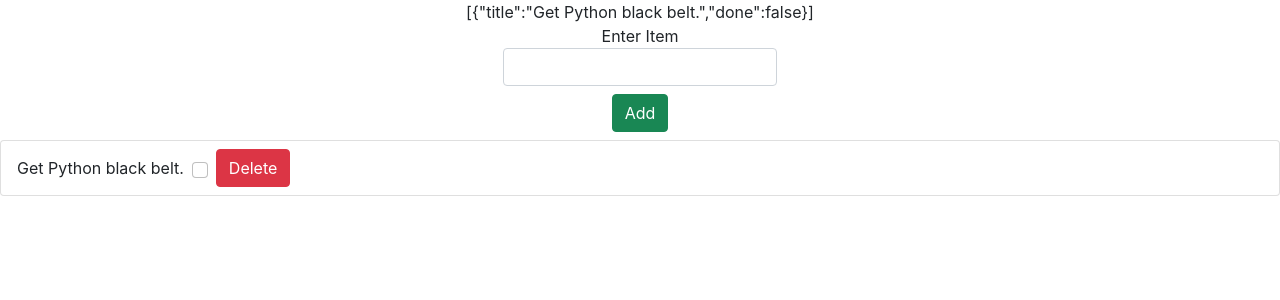
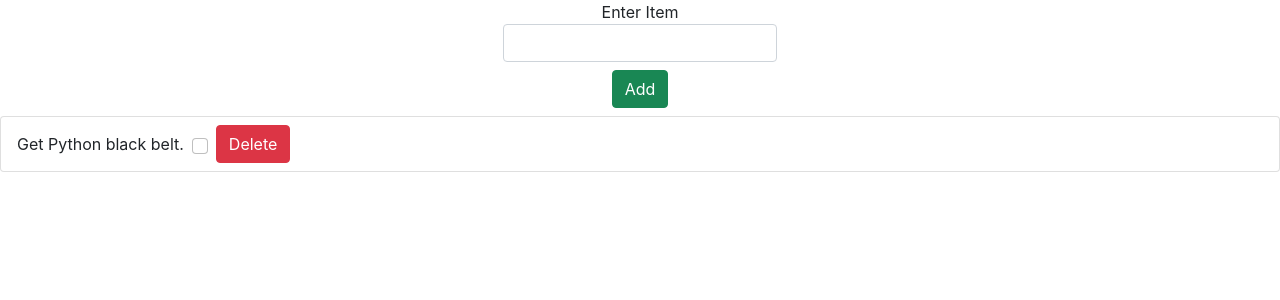
Before and after one commit to itswcl/MERN_js_todolist, a React (Create React App) app: page / in a window 1280 px wide. Shown: the top 300 px of the page. Built offline with nearby package versions, Linux system fonts and the light colour scheme.

Commit message:
trying to useEffect and localStorage

```diff
--- a/src/App.js
+++ b/src/App.js
@@ -16,6 +16,7 @@ function App() {
       ...list,
       { title: itemTitle, done: done }
     ])
+
   }
 
   const itemUpdate = (idx) => {
@@ -41,7 +42,6 @@ function App() {
 
   return (
     <div className="App">
-      {JSON.stringify(list)}
       {/* sent the main function */}
       {/* with key onNewItem in FormAdd.jx */}
       <FormAdd onNewItem={itemReceived} />
--- a/src/components/Display.jsx
+++ b/src/components/Display.jsx
@@ -1,4 +1,4 @@
-import React, { useState } from 'react'
+import React from 'react'
 
 const Display = (props) => {
 
@@ -14,8 +14,11 @@ const Display = (props) => {
         props.itemDelete(i);
     }
 
+
     return (
+
         <ul class="list-group">
+            {JSON.stringify(props.localStorage)}
             {
                 props.list.map((item, i) => {
                     return (
```
Also changed, not shown: src/components/FormAdd.jsx (+9 -1 lines).
